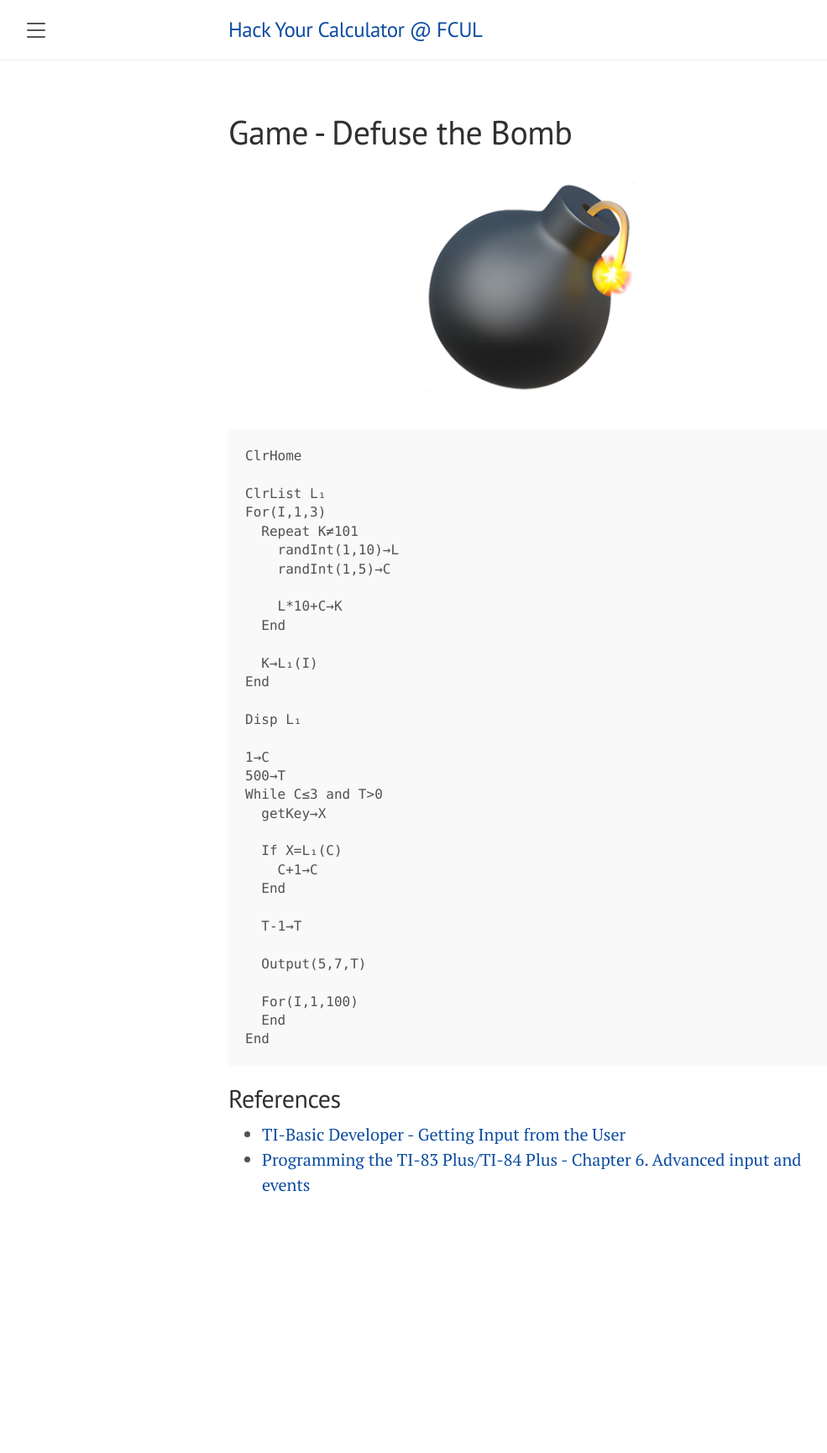
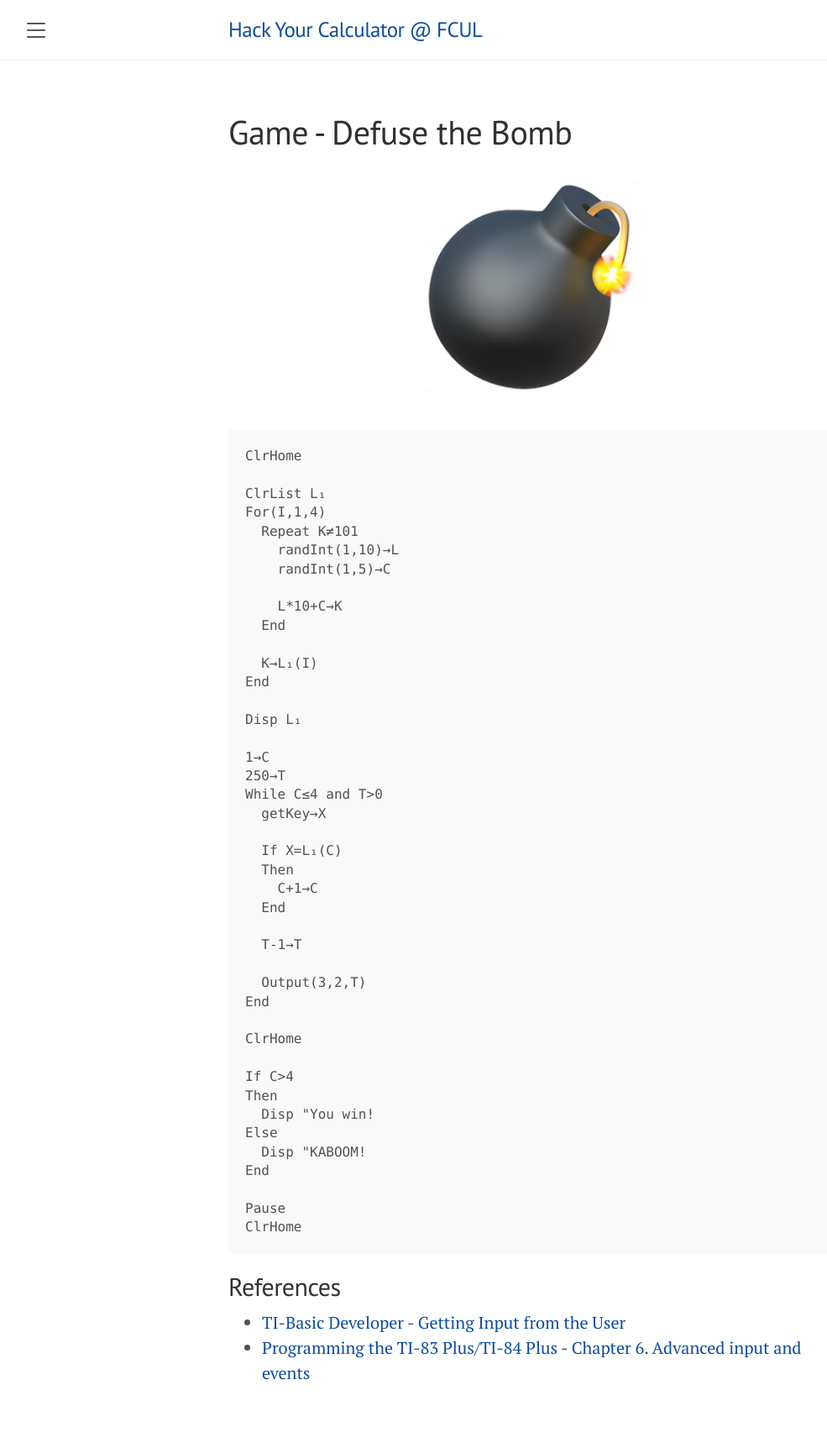
Before and after one commit to diogo-mustachio-barros/hack-your-calculator, a Jekyll site: the page built from pages/defuse.md, in a window 1280 px wide. Shown: the whole page at 84% size, without its empty margins (8-993 px from the left). Built offline with Jekyll 4.4.1, drawn with Linux system fonts in a browser that asks for light colours; before the commit the page ends 1506 px from its top, so only the background shows below that.

Commit message:
defuse completed

````diff
--- a/pages/defuse.md
+++ b/pages/defuse.md
@@ -12,7 +12,7 @@ title: Game - Defuse the Bomb
 ClrHome
 
 ClrList L₁
-For(I,1,3)
+For(I,1,4)
   Repeat K≠101
     randInt(1,10)→L
     randInt(1,5)→C
@@ -26,21 +26,31 @@ End
 Disp L₁
 
 1→C
-500→T
-While C≤3 and T>0
+250→T
+While C≤4 and T>0
   getKey→X
 
   If X=L₁(C)
+  Then
     C+1→C
   End
 
   T-1→T
 
-  Output(5,7,T)
+  Output(3,2,T)
+End
 
-  For(I,1,100)
-  End
+ClrHome
+
+If C>4
+Then
+  Disp "You win!
+Else
+  Disp "KABOOM!
 End
+
+Pause
+ClrHome
 ```
 
 ## References
````
Also changed, not shown: programs/DEFUSE/DEFUSE.txt (+16 -6 lines), 1 other file.
